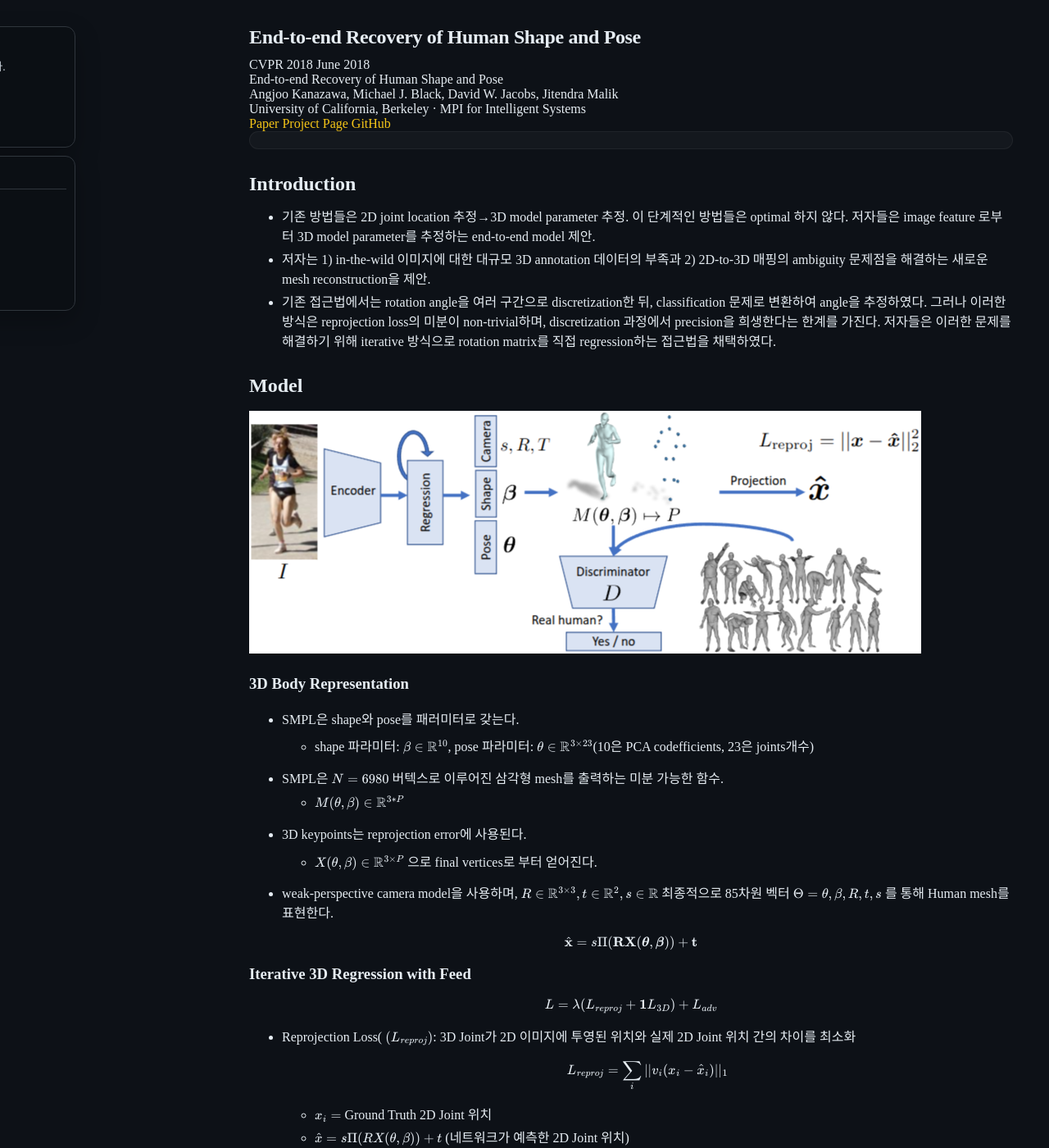
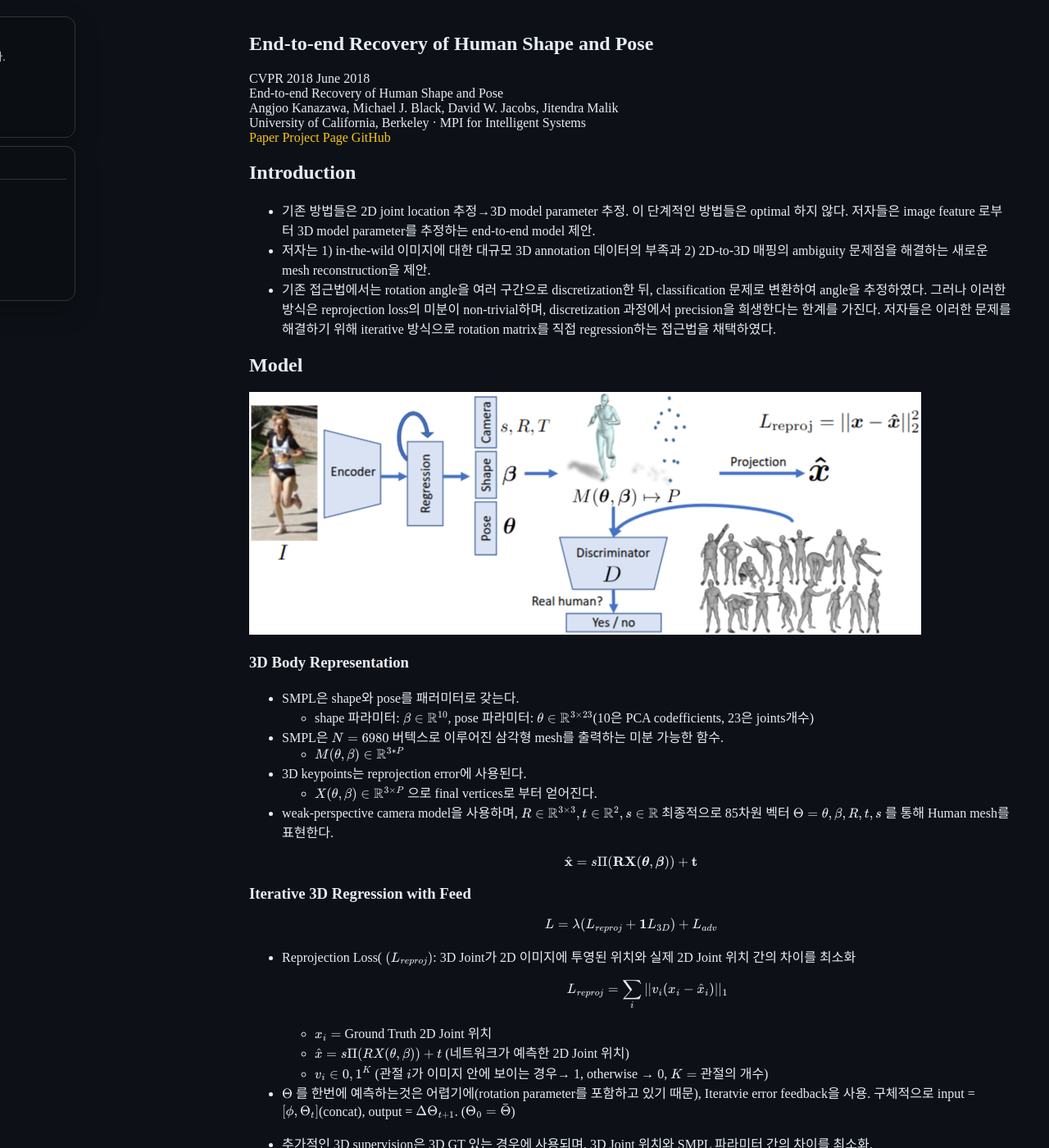
Before and after one commit to MaGyeongBin/MaGyeongBin.github.io, a Jekyll site: the page built from _posts/2026-02-09-hmr.md, in a window 1280 px wide and 1400 px high. Shown: the whole window at 82% size. Built offline with Jekyll 4.4.1, drawn with Linux system fonts in a browser that asks for light colours.

Commit message:
update design of post

```diff
--- a/_includes/paper-banner.html
+++ b/_includes/paper-banner.html
@@ -1,24 +1,36 @@
 <div class="paper-banner">
   <div class="paper-meta">
-    <span class="paper-venue">CVPR 2018</span>
-    <span class="paper-date">June 2018</span>
+    <span class="paper-venue">
+      {{ include.venue | default: "Conference" }}
+    </span>
+    <span class="paper-date">
+      {{ include.date | default: "Year" }}
+    </span>
   </div>
 
   <div class="paper-title">
-    End-to-end Recovery of Human Shape and Pose
+    {{ include.title | default: "Paper Title" }}
   </div>
 
   <div class="paper-authors">
-    Angjoo Kanazawa, Michael J. Black, David W. Jacobs, Jitendra Malik
+    {{ include.authors | default: "Authors" }}
   </div>
 
+  {% if include.affiliation %}
   <div class="paper-affiliation">
-    University of California, Berkeley · MPI for Intelligent Systems
+    {{ include.affiliation }}
   </div>
+  {% endif %}
 
   <div class="paper-links">
-    <a href="https://openaccess.thecvf.com/content_cvpr_2018/papers/Kanazawa_End-to-End_Recovery_of_CVPR_2018_paper.pdf" target="_blank">Paper</a>
-    <a href="https://akanazawa.github.io/hmr/" target="_blank">Project Page</a>
-    <a href="https://github.com/akanazawa/hmr" target="_blank">GitHub</a>
+    {% if include.paper_url %}
+      <a href="{{ include.paper_url }}" target="_blank" rel="noopener">Paper</a>
+    {% endif %}
+    {% if include.project_url %}
+      <a href="{{ include.project_url }}" target="_blank" rel="noopener">Project Page</a>
+    {% endif %}
+    {% if include.github_url %}
+      <a href="{{ include.github_url }}" target="_blank" rel="noopener">GitHub</a>
+    {% endif %}
   </div>
 </div>
--- a/_layouts/post.html
+++ b/_layouts/post.html
@@ -4,7 +4,19 @@ no_banner: true
 ---
 
 <div class="post-body-card">
-  {% include paper-banner.html %}
+{% if page.paper %}
+  {% include paper-banner.html
+     venue=page.paper.venue
+     date=page.paper.date
+     title=page.paper.title
+     authors=page.paper.authors
+     affiliation=page.paper.affiliation
+     paper_url=page.paper.paper_url
+     project_url=page.paper.project_url
+     github_url=page.paper.github_url
+  %}
+{% endif %}
+
 
   <div class="post-meta-top">
   </div>
--- a/assets/post.scss
+++ b/assets/post.scss
@@ -1,103 +1,42 @@
 ---
 ---
 
-/* ==========================================================================
-   Post-page specific overrides (clean & readable)
-   ========================================================================== */
+/* Post-page specific overrides */
 
-/* 1) Hide banner/search on post pages */
+/* Hide banner/search on post pages, shrink title */
 .is-post .monkey-header,
 .is-post .hero-search {
   display: none;
 }
 
-/* 2) Post page top spacing: give content breathing room */
-.is-post .layout-with-sidebar {
-  padding-top: var(--spacing-3xl);
+.is-post .site_title,
+.is-post .site-title {
+  font-size: 1.8rem;
+  line-height: 1.2;
+  margin: 0;
 }
 
-/* 3) Site title: smaller but still classy */
-.is-post .site_title,
-.is-post .site-title {
-  font-size: 1.6rem;
-  line-height: 1.15;
-  margin: 0;
-  letter-spacing: -0.01em;
+.is-post .layout-with-sidebar {
+  padding-top: var(--spacing-xl);
 }
 
-/* 4) Page typography: tighten headings a bit for posts */
-.is-post main.page_content h1 {
-  margin-top: 0;
-  margin-bottom: var(--spacing-lg);
-  line-height: 1.15;
-  letter-spacing: -0.015em;
+/* Post meta (date/categories) on post page */
+.post-meta-top {
+  font-size: 0.9rem;
+  color: var(--text-secondary);
+  margin: 0 0 var(--spacing-md) 0;
 }
 
-.is-post main.page_content h2 {
-  margin-top: 1.8rem;
-  margin-bottom: 0.75rem;
-  line-height: 1.2;
+.post-meta-top .post-date {
+  margin-right: var(--spacing-md);
 }
 
-.is-post main.page_content p {
-  line-height: 1.6;
-}
-
-/* 5) Post meta block: make it look like a subtle chip row */
-.post-meta-top {
-  display: flex;
-  flex-wrap: wrap;
-  gap: 10px;
-  align-items: center;
-
-  font-size: 0.88rem;
-  color: var(--text-tertiary);
-  margin: 0 0 var(--spacing-2xl) 0;
-  padding: 10px 12px;
-
-  background: rgba(255, 255, 255, 0.03);
-  border: 1px solid var(--border-subtle);
-  border-radius: var(--radius-md);
-}
-
-/* optional: small dot separator vibe */
-.post-meta-top .post-date::before {
-  content: "🗓️";
-  margin-right: 6px;
-  opacity: 0.9;
-}
-
-.post-meta-top .post-cats::before {
-  content: "🏷️";
-  margin-right: 6px;
-  opacity: 0.9;
-}
-
-/* remove old margin-based spacing */
-.post-meta-top .post-date {
-  margin-right: 0;
-}
-
-/* categories link styling */
 .post-meta-top .post-cats a {
   color: var(--accent-primary);
-  border-bottom: 1px solid transparent;
-  transition: color 0.2s ease, border-color 0.2s ease;
 }
 
 .post-meta-top .post-cats a:hover {
   color: var(--accent-hover);
-  border-bottom-color: var(--accent-hover);
-  text-decoration: none;
+  text-decoration: underline;
+  text-decoration-color: var(--accent-hover);
 }
-
-/* 6) Optional: tighten list spacing on post pages */
-.is-post main.page_content ul,
-.is-post main.page_content ol {
-  margin-top: 0.6rem;
-  margin-bottom: 0.9rem;
-}
-
-.is-post main.page_content li {
-  margin: 0.25rem 0;
-}
```
Also changed, not shown: _posts/2026-02-08-smpl.md (+4 -17 lines), _posts/2026-02-09-hmr.md (+9 -0 lines).
